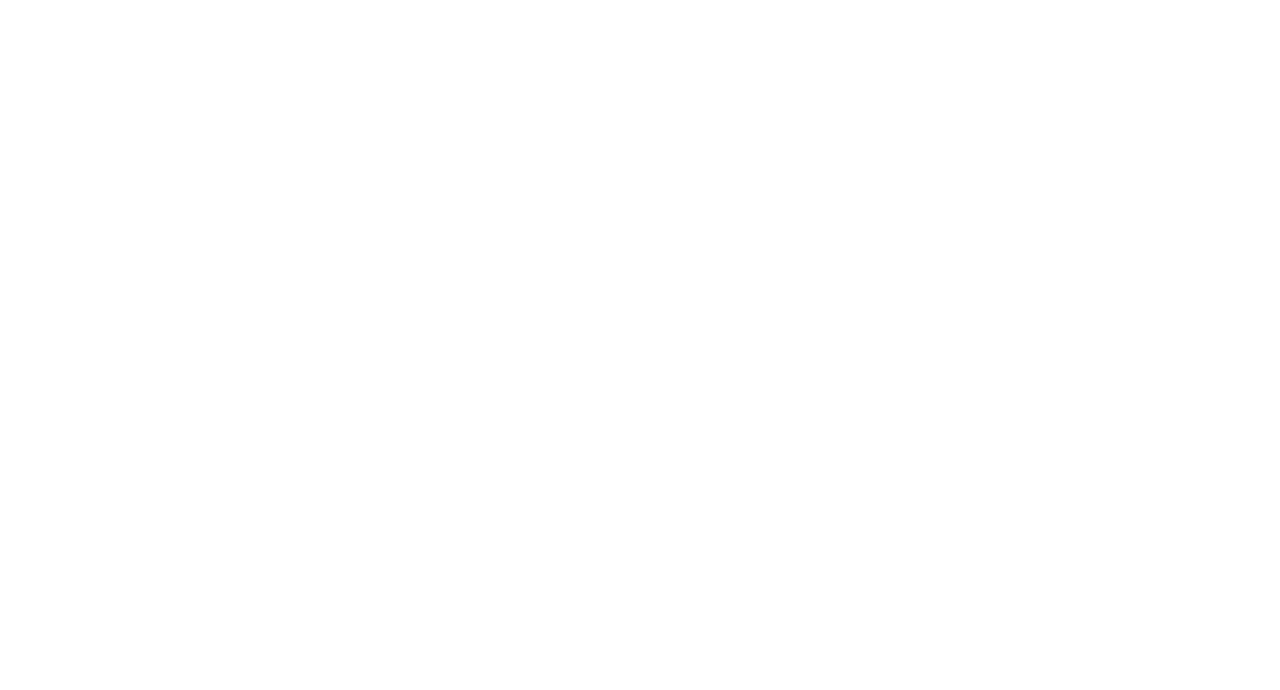
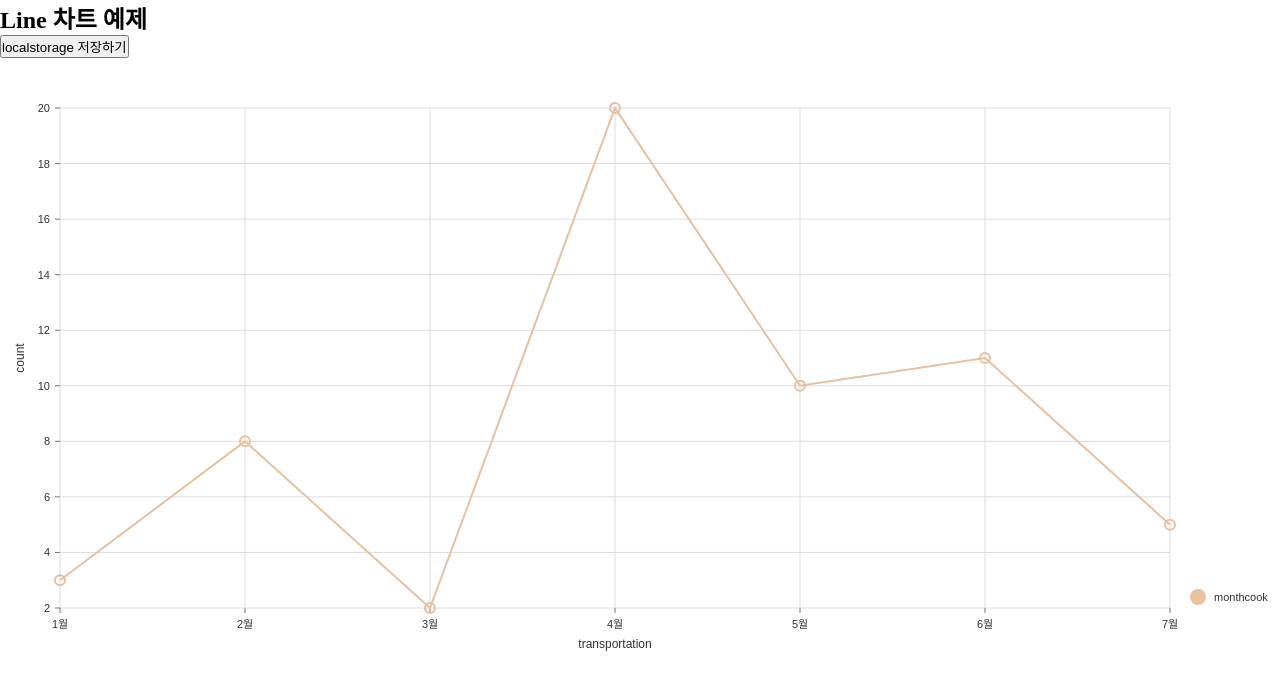
Before and after one commit to devclarova/til_npm, a React (Create React App) app: page /line in a window 1280 px wide. Before the commit this address had no page. Shown: the top 690 px of the page. Built offline with nearby package versions, Linux system fonts and the light colour scheme.

Commit message:
[docs] Nivo 차트 활용하기

```diff
--- a/package.json
+++ b/package.json
@@ -5,6 +5,9 @@
   "dependencies": {
     "@emotion/react": "^11.14.0",
     "@emotion/styled": "^11.14.1",
+    "@nivo/bar": "^0.99.0",
+    "@nivo/core": "^0.99.0",
+    "@nivo/line": "^0.99.0",
     "react": "^19.1.0",
     "react-dom": "^19.1.0",
     "react-router-dom": "^7.7.0",
--- /dev/null
+++ b/public/line_data.json
@@ -0,0 +1,35 @@
+[
+  {
+    "id": "monthcook",
+    "data": [
+      {
+        "x": "1월",
+        "y": 3
+      },
+      {
+        "x": "2월",
+        "y": 8
+      },
+      {
+        "x": "3월",
+        "y": 2
+      },
+      {
+        "x": "4월",
+        "y": 20
+      },
+      {
+        "x": "5월",
+        "y": 10
+      },
+      {
+        "x": "6월",
+        "y": 11
+      },
+      {
+        "x": "7월",
+        "y": 5
+      }
+    ]
+  }
+]
--- a/src/App.js
+++ b/src/App.js
@@ -1,5 +1,7 @@
 import React from "react";
 import { Route, BrowserRouter as Router, Routes } from "react-router-dom";
+import Bar from "./components/chart/Bar";
+import Line from "./components/chart/Line";
 
 function App() {
   return (
@@ -7,6 +9,8 @@ function App() {
       <Routes>
         <Route path="/" element={<h1>홈</h1>}></Route>
         <Route path="/about" element={<h1>About</h1>}></Route>
+        <Route path="/bar" element={<Bar />}></Route>
+        <Route path="/line" element={<Line />}></Route>
       </Routes>
     </Router>
   );
--- /dev/null
+++ b/src/apis/bar_data.js
@@ -0,0 +1,18 @@
+export const barData = [
+  {
+    date: "2025-07-07",
+    point: 62,
+  },
+  {
+    date: "2025-07-08",
+    point: 32,
+  },
+  {
+    date: "2025-07-09",
+    point: 72,
+  },
+  {
+    date: "2025-07-10",
+    point: 22,
+  },
+];
--- /dev/null
+++ b/src/apis/line_data.js
@@ -0,0 +1,55 @@
+export const lineData = [
+  {
+    id: "norway",
+    data: [
+      {
+        x: "햄버거",
+        y: 5,
+      },
+      {
+        x: "치킨",
+        y: 78,
+      },
+      {
+        x: "boat",
+        y: 276,
+      },
+      {
+        x: "train",
+        y: 55,
+      },
+      {
+        x: "subway",
+        y: 144,
+      },
+      {
+        x: "bus",
+        y: 216,
+      },
+      {
+        x: "car",
+        y: 253,
+      },
+      {
+        x: "moto",
+        y: 102,
+      },
+      {
+        x: "bicycle",
+        y: 156,
+      },
+      {
+        x: "horse",
+        y: 131,
+      },
+      {
+        x: "skateboard",
+        y: 147,
+      },
+      {
+        x: "others",
+        y: 232,
+      },
+    ],
+  },
+];
--- /dev/null
+++ b/src/components/chart/Bar.jsx
@@ -0,0 +1,44 @@
+import React, { useEffect, useState } from "react";
+import { ResponsiveBar } from "@nivo/bar";
+import { barData } from "../../apis/bar_data";
+
+function Bar() {
+  // js 자리
+  const [data, setData] = useState([]);
+
+  // 화면보일때 셋팅
+  useEffect(() => {
+    setData(barData);
+  }, []);
+  // jsx 자리
+  return (
+    <div>
+      <h1>Bar 차트 예제</h1>
+      <div style={{ width: "100%", height: 600 }}>
+        <ResponsiveBar /* or Bar for fixed dimensions */
+          data={data}
+          keys={["point"]}
+          indexBy="date"
+          labelSkipWidth={12}
+          labelSkipHeight={12}
+          legends={[
+            {
+              dataFrom: "keys",
+              anchor: "bottom-right",
+              direction: "column",
+              translateX: 120,
+              itemsSpacing: 3,
+              itemWidth: 100,
+              itemHeight: 16,
+            },
+          ]}
+          axisBottom={{ legend: "country (indexBy)", legendOffset: 32 }}
+          axisLeft={{ legend: "food", legendOffset: -40 }}
+          margin={{ top: 50, right: 130, bottom: 50, left: 60 }}
+        />
+      </div>
+    </div>
+  );
+}
+
+export default Bar;
--- /dev/null
+++ b/src/components/chart/Line.jsx
@@ -0,0 +1,89 @@
+import React, { useEffect, useState } from "react";
+import { ResponsiveLine } from "@nivo/line";
+import { lineData } from "../../apis/line_data";
+
+function Line() {
+  // js 자리
+  const [data, setData] = useState([]);
+  // 데이터 부르는 함수 만들기
+  const getData = async () => {
+    try {
+      // fetch 를 이용한 데이터 호출
+      const res = await fetch("/line_data.json");
+      const json = await res.json();
+      // 데이터 갱신
+      setData(json);
+    } catch (error) {
+      console.log(error);
+    }
+  };
+  // 로컬스토리지에 데이터 저장하기
+  const saveData = () => {
+    const tempData = [
+      {
+        id: "point1",
+        data: [
+          { x: "좋음", y: 5 },
+          { x: "치킨", y: 78 },
+          { x: "boat", y: 276 },
+          { x: "train", y: 55 },
+          { x: "subway", y: 144 },
+          { x: "bus", y: 216 },
+          { x: "car", y: 253 },
+          { x: "moto", y: 102 },
+          { x: "bicycle", y: 156 },
+          { x: "horse", y: 131 },
+          { x: "skateboard", y: 147 },
+          { x: "others", y: 232 },
+        ],
+      },
+    ];
+    const jsData = JSON.stringify(tempData);
+    localStorage.setItem("line_data", jsData);
+  };
+
+  useEffect(() => {
+    getData();
+  }, []);
+  // jsx 자리
+  return (
+    <div>
+      <h1>Line 차트 예제</h1>
+      <button onClick={saveData}>localstorage 저장하기</button>
+      <div style={{ width: "100%", height: 600 }}>
+        <ResponsiveLine /* or Line for fixed dimensions */
+          data={data}
+          margin={{ top: 50, right: 110, bottom: 50, left: 60 }}
+          yScale={{
+            type: "linear",
+            min: "auto",
+            max: "auto",
+            stacked: true,
+            reverse: false,
+          }}
+          axisBottom={{ legend: "transportation", legendOffset: 36 }}
+          axisLeft={{ legend: "count", legendOffset: -40 }}
+          pointSize={10}
+          pointColor={{ theme: "background" }}
+          pointBorderWidth={2}
+          pointBorderColor={{ from: "seriesColor" }}
+          pointLabelYOffset={-12}
+          enableTouchCrosshair={true}
+          useMesh={true}
+          legends={[
+            {
+              anchor: "bottom-right",
+              direction: "column",
+              translateX: 100,
+              itemWidth: 80,
+              itemHeight: 22,
+              symbolShape: "circle",
+            },
+          ]}
+        />
+      </div>
+    </div>
+  );
+}
+
+export default Line;
```
Also changed, not shown: 2 other files (tests, documents, lock files or other folders).
